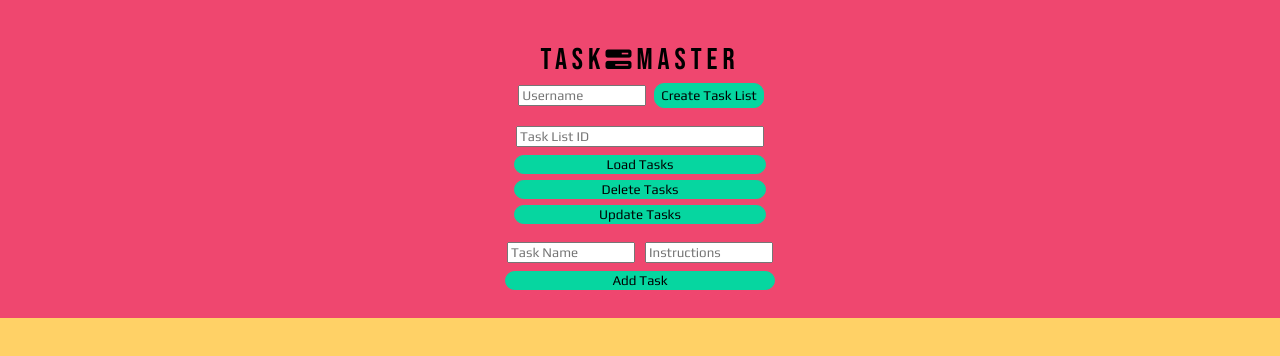
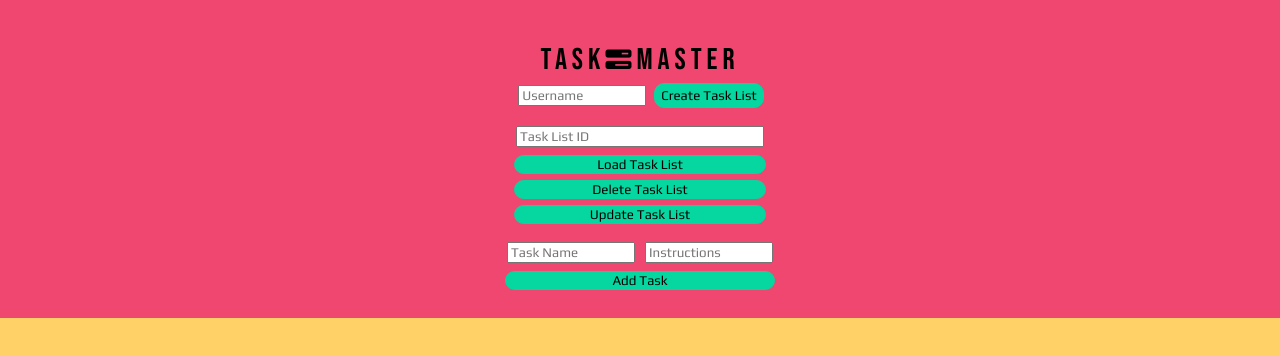
Before and after one commit to kv2461/task-master-mern, a React (Create React App) app: page / in a window 1280 px wide. Shown: the top 356 px of the page. Built offline with nearby package versions, Linux system fonts and the light colour scheme; a web font is replaced by a local one.

Commit message:
changed innertext of buttons

```diff
--- a/src/Components/LoadTask.js
+++ b/src/Components/LoadTask.js
@@ -11,9 +11,9 @@ export default function LoadTask({handleTaskToLoad,handleLoadTask,loadTaskValue,
           onChange={handleTaskToLoad}
         />
         <div className='buttons'>
-        <button type='button' onClick={handleLoadTask}>Load Tasks</button>
-        <button type='button' onClick={handleDeleteTasks}>Delete Tasks</button>
-        <button type='button' onClick={handleUpdateTasks}>Update Tasks</button>
+        <button type='button' onClick={handleLoadTask}>Load Task List</button>
+        <button type='button' onClick={handleDeleteTasks}>Delete Task List</button>
+        <button type='button' onClick={handleUpdateTasks}>Update Task List</button>
         </div>
       </div>
     )
```
